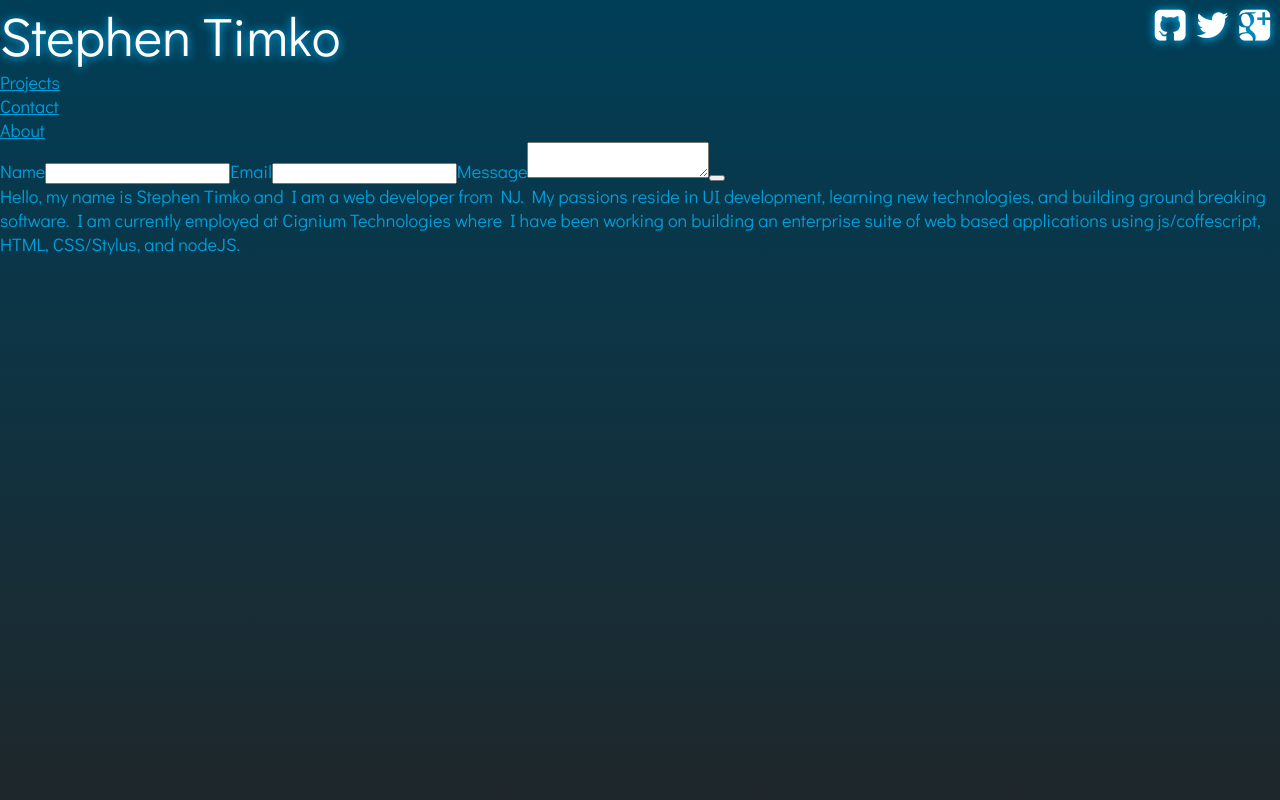
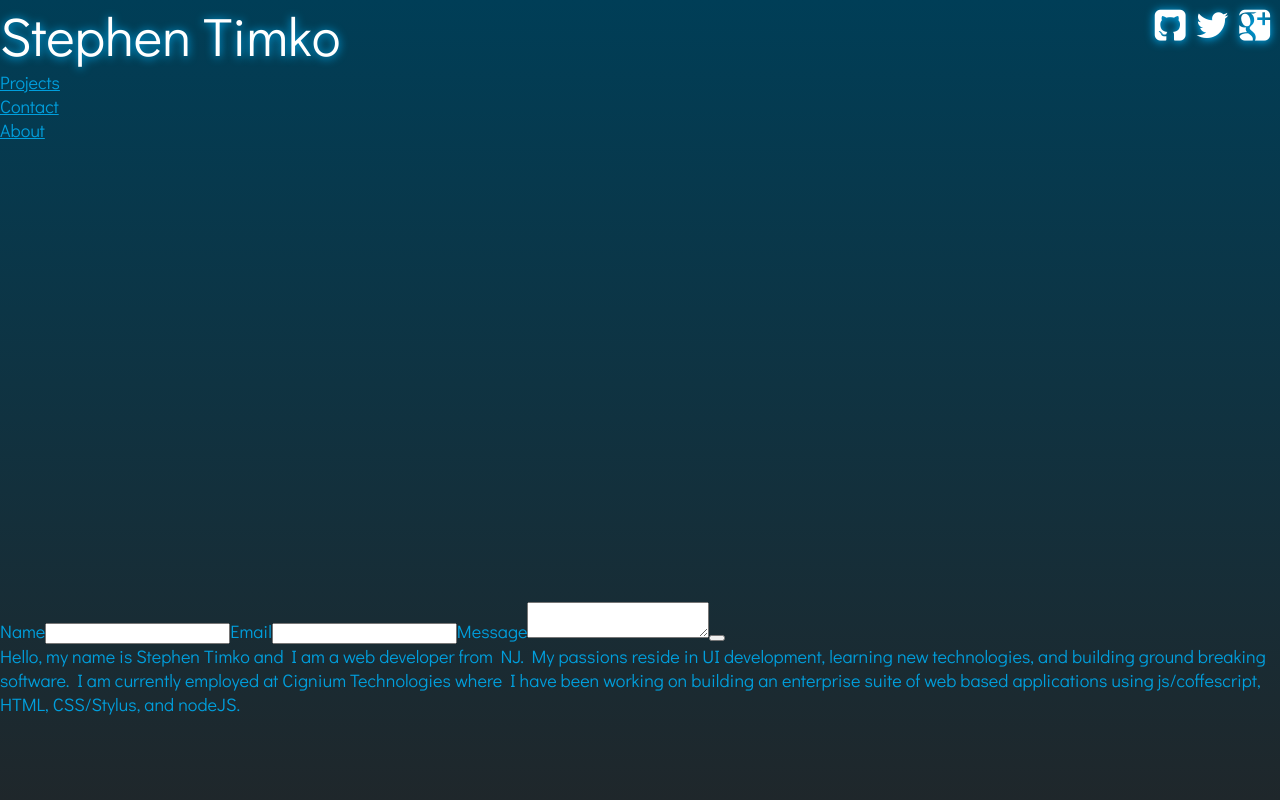
Before and after one commit to stimko/stephentimko, a Node server app: page / in a window 1280 px wide. Run offline with Node 20, Linux system fonts and the light colour scheme; data that the repository does not hold is empty; some libraries are stand-ins or nearby versions.

Commit message:
layout tweaks

```diff
--- a/public/javascripts/main.js
+++ b/public/javascripts/main.js
@@ -17,7 +17,7 @@ $(function(){
     selected_card_degree = $selected_card.css('rotate');
     $selected_card.css('z-index', 1);
     $selected_card.transition({rotate:0}, 300, function(){
-      $selected_card.transition({scale:1.3,rotateY:'-180deg', x:'75px'}, 500, function(){
+      $selected_card.transition({scale:1.3,rotateY:'-180deg', x:'155px'}, 500, function(){
         is_animating_in = false;
       });
     });
@@ -59,7 +59,7 @@ $(function(){
 
   function add_mouse_listeners($elem){
 
-    $elem.on('mousemove', function(){
+    $elem.off('mousemove').on('mousemove', function(){
       clearTimeout(hover_timer);
       hover_timer = setTimeout(function(){
         $elem.css('z-index', 1);
--- a/public/stylesheets/style.css
+++ b/public/stylesheets/style.css
@@ -4,14 +4,14 @@ ol,ul{list-style:none}
 table{border-collapse:separate;border-spacing:0;vertical-align:middle}
 caption,th,td{text-align:left;font-weight:normal;vertical-align:middle}
 a img{border:none}
-html,body{overflow:hidden;color:#009fdd;position:relative;font:18px 'Didact Gothic',serif;background:-webkit-gradient(linear, left top, left bottom, color-stop(0, #003e57), color-stop(1, #1f272b));background:-webkit-linear-gradient(top, #003e57 0%, #1f272b 100%);background:-moz-linear-gradient(top, #003e57 0%, #1f272b 100%);background:-o-linear-gradient(top, #003e57 0%, #1f272b 100%);background:-ms-linear-gradient(top, #003e57 0%, #1f272b 100%);background:linear-gradient(top, #003e57 0%, #1f272b 100%);height:100%;-webkit-perspective:1600;-moz-perspective:1600;-ms-perspective:1600;perspective:1600}
+html,body{overflow:auto;color:#009fdd;position:relative;font:18px 'Didact Gothic',serif;background:-webkit-gradient(linear, left top, left bottom, color-stop(0, #003e57), color-stop(1, #1f272b));background:-webkit-linear-gradient(top, #003e57 0%, #1f272b 100%);background:-moz-linear-gradient(top, #003e57 0%, #1f272b 100%);background:-o-linear-gradient(top, #003e57 0%, #1f272b 100%);background:-ms-linear-gradient(top, #003e57 0%, #1f272b 100%);background:linear-gradient(top, #003e57 0%, #1f272b 100%);height:100%;-webkit-perspective:1600;-moz-perspective:1600;-ms-perspective:1600;perspective:1600}
 h1{color:#fff;font-size:3em;text-shadow:0 1px 10px #00b7ff}
 ul li{list-style-type:none}
 .social{padding-right:5px;font-size:2em;float:right;}
 .social i{color:#fff;text-shadow:0 1px 10px #00b7ff;padding:5px}
 #contact{float:left}
 #about{float:left}
-#projects{margin:0 auto;width:300px;overflow:auto;}
+#projects{margin:30px auto;width:300px;overflow:auto;height:400px;}
 #projects #projects-list li{position:absolute;-webkit-transform-origin:0 275px;-moz-transform-origin:0 275px;-o-transform-origin:0 275px;-ms-transform-origin:0 275px;transform-origin:0 275px;font-size:24px;-webkit-transform-style:preserve-3d;-moz-transform-style:preserve-3d;-o-transform-style:preserve-3d;-ms-transform-style:preserve-3d;transform-style:preserve-3d;}
 #projects #projects-list li .face{position:absolute;-webkit-backface-visibility:hidden;-moz-backface-visibility:hidden;-ms-backface-visibility:hidden;backface-visibility:hidden;padding:5px;width:175px;height:275px;-webkit-border-radius:4px;border-radius:4px;-webkit-box-shadow:-25px 7px 40px rgba(0,183,255,0.2);box-shadow:-25px 7px 40px rgba(0,183,255,0.2);background:rgba(255,255,255,0.5);border:3px solid rgba(255,255,255,0.3);}
 #projects #projects-list li .face .inner{background:#fff;width:100%;height:100%;-webkit-border-radius:4px;border-radius:4px;}
--- a/public/stylesheets/style.styl
+++ b/public/stylesheets/style.styl
@@ -2,7 +2,7 @@ global-reset()
 
 html
 body
-  overflow hidden
+  overflow auto
   color rgb(0, 159, 221)
   position relative
   font 18px 'Didact Gothic', serif
@@ -35,9 +35,10 @@ ul
   float left
 
 #projects
-  margin 0 auto
+  margin 30px auto
   width 300px
   overflow auto
+  height 400px
   #projects-list
     li
       position absolute
```
